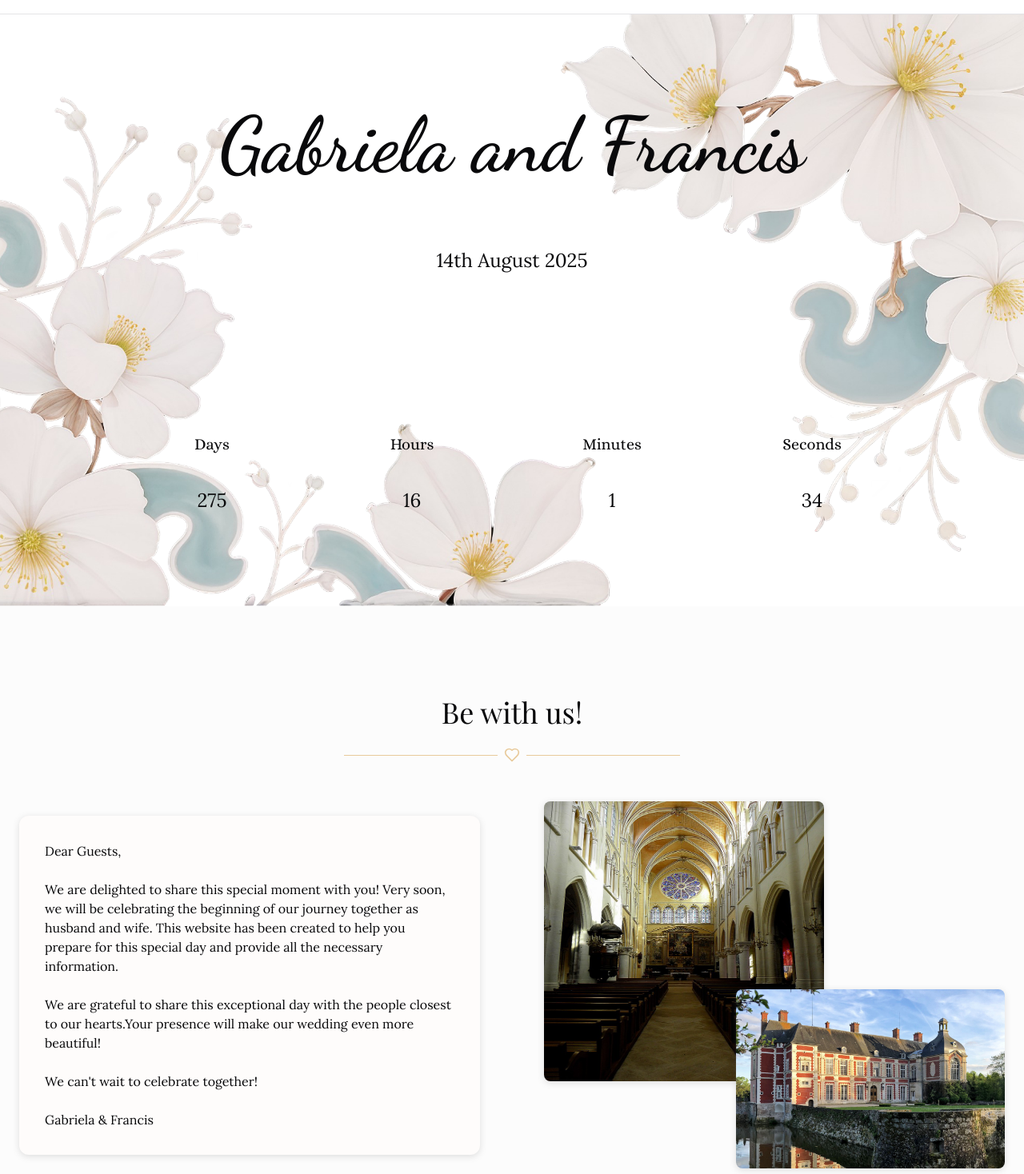
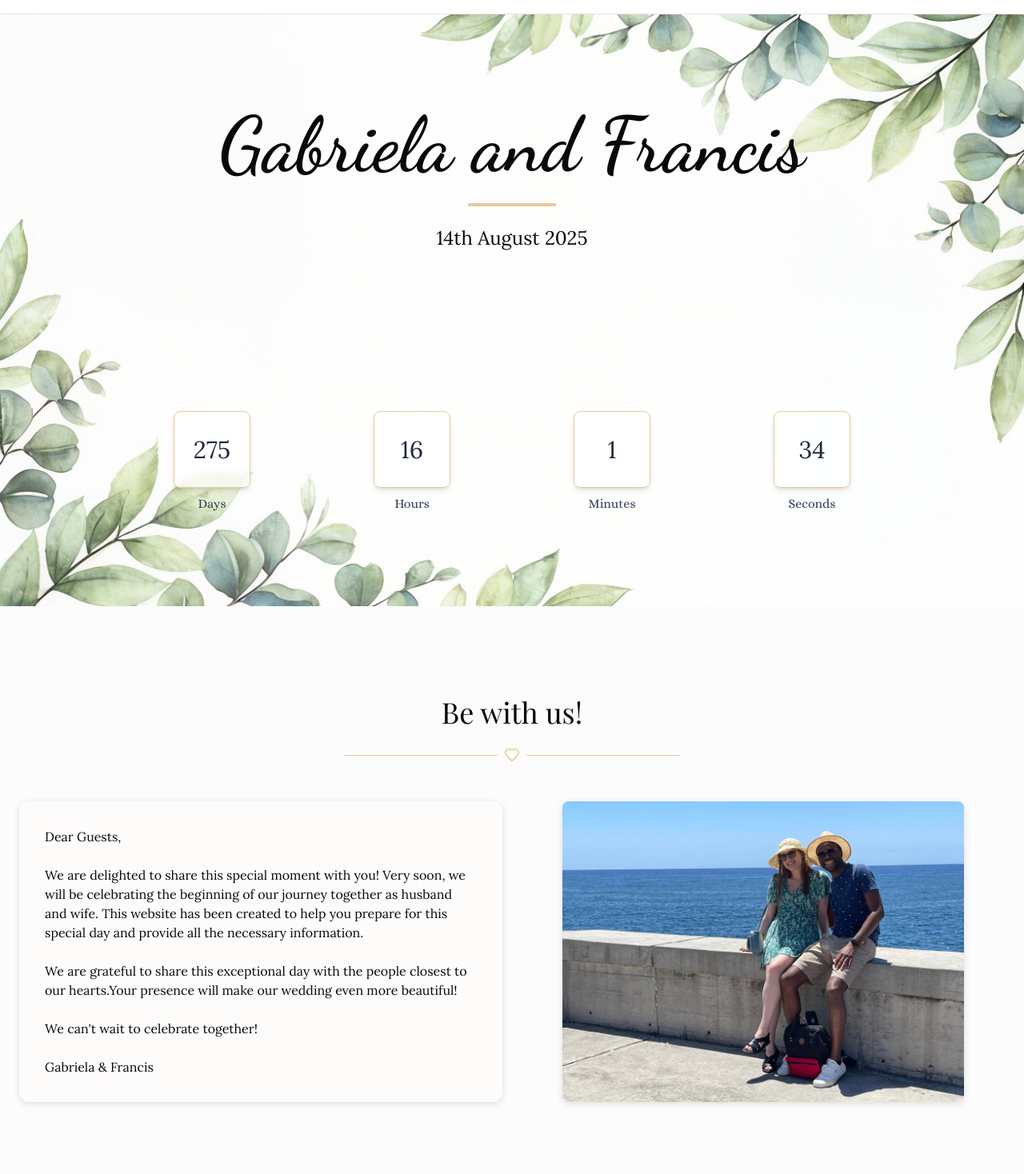
Before and after one commit to preludium/wedding, a React (Vite) app: page / in a window 1280 px wide. Shown: the part 42-1510 px from the top of the page at 80% size. Built offline with nearby package versions, Linux system fonts and the light colour scheme.

Commit message:
Replace background image

```diff
--- a/src/sections/Questionnaire.tsx
+++ b/src/sections/Questionnaire.tsx
@@ -93,7 +93,7 @@ export const Questionnaire = () => {
         </div>
         <Form {...form}>
           <form
-            className="flex flex-col gap-8 md:min-w-[900px] p-10 rounded-xl shadow-around-sm text-start bg-secondary"
+            className="flex flex-col gap-8 md:min-w-[900px] p-6 rounded-xl shadow-around-sm text-start bg-secondary"
             onSubmit={form.handleSubmit(sendEmail)}>
             <div
               className={cn("grid md:grid-cols-2 gap-8", {
--- a/src/sections/Welcome.tsx
+++ b/src/sections/Welcome.tsx
@@ -2,8 +2,7 @@ import { cn } from "@/lib/utils";
 import { useTranslation } from "@/translations/useTranslation";
 import { DateTime } from "luxon";
 import { useEffect, useState } from "react";
-import churchUrl from "@/assets/church.png";
-import castleUrl from "@/assets/castle.png";
+import photo from "@/assets/gabi_francis.jpg";
 import { Heart } from "lucide-react";
 
 const weddingDate = DateTime.fromObject({
@@ -13,6 +12,21 @@ const weddingDate = DateTime.fromObject({
   hour: 14,
 });
 const dateDiff = weddingDate.diffNow(["days", "hours", "minutes", "seconds"]);
+
+function CountdownItem({ value, label }: { value: number; label: string }) {
+  return (
+    <div className="flex flex-col items-center">
+      <div className="bg-white/70 backdrop-blur-sm border border-[#e8ca9b] rounded-lg shadow-md w-20 h-20 md:w-24 md:h-24 flex items-center justify-center">
+        <span className="text-2xl md:text-3xl font-medium text-slate-800">
+          {Math.round(value)}
+        </span>
+      </div>
+      <span className="mt-2 font-alice text-sm md:text-base text-slate-700">
+        {label}
+      </span>
+    </div>
+  );
+}
 
 export const Welcome = () => {
   const { t } = useTranslation();
@@ -31,22 +45,28 @@ export const Welcome = () => {
   const countDown = (
     <div className="flex w-full justify-center">
       <div className="flex flex-col w-1/4 max-w-[250px] gap-10 text-xl">
-        <span className="font-alice">{t("common.days")}</span>
-        <span className="text-2xl">{Math.max(0, diff.days)}</span>
+        <CountdownItem
+          value={Math.max(0, diff.days)}
+          label={t("common.days")}
+        />
       </div>
       <div className="flex flex-col w-1/4 max-w-[250px] gap-10 text-xl">
-        <span className="font-alice">{t("common.hours")}</span>
-        <span className="text-2xl">{Math.max(0, diff.hours)}</span>
+        <CountdownItem
+          value={Math.max(0, diff.hours)}
+          label={t("common.hours")}
+        />
       </div>
       <div className="flex flex-col w-1/4 max-w-[250px] gap-10 text-xl">
-        <span className="font-alice">{t("common.minutes")}</span>
-        <span className="text-2xl">{Math.max(0, diff.minutes)}</span>
+        <CountdownItem
+          value={Math.max(0, diff.minutes)}
+          label={t("common.minutes")}
+        />
       </div>
       <div className="flex flex-col w-1/4 max-w-[250px] gap-10 text-xl">
-        <span className="font-alice">{t("common.seconds")}</span>
-        <span className="text-2xl">
-          {Math.max(0, Math.round(diff.seconds))}
-        </span>
+        <CountdownItem
+          value={Math.max(0, diff.seconds)}
+          label={t("common.seconds")}
+        />
       </div>
     </div>
   );
@@ -55,13 +75,19 @@ export const Welcome = () => {
     <>
       <section
         className={cn(
-          "section relative flex items-center bg-background-2-flowers bg-cover bg-no-repeat md:bg-center"
+          "section relative flex items-center bg-background-3-flowers bg-cover bg-no-repeat md:bg-center"
         )}>
         <div className="container flex flex-col items-center justify-center gap-[200px] text-center">
-          <div className="flex flex-col items-center gap-20">
-            <h2 className="font-dancingScript text-6xl md:text-8xl">
+          <div className="flex flex-col items-center gap-6">
+            <h1 className="font-dancingScript text-6xl md:text-8xl -md:hidden">
               {`Gabriela ${t("common.and")} Francis`}
-            </h2>
+            </h1>
+            <h1 className="font-dancingScript text-6xl md:text-8xl md:hidden">
+              Gabriela<br/>
+              {t("common.and")}<br/>
+              Francis
+            </h1>
+            <div className="-md:w-[40%] md:w-[15%] h-1 bg-[#e8ca9b]"></div>
             <h3 className="text-2xl">{t("common.date")}</h3>
           </div>
           {countDown}
@@ -79,32 +105,18 @@ export const Welcome = () => {
             <div className="h-[1px] bg-[#e8ca9b] md:w-[15%] -md:w-[25%]"></div>
           </div>
         </div>
-        <div className="container grid grid-cols-2 items-center -md:grid-cols-1 -md:gap-8 md:gap-20">
+        <div className="container grid grid-cols-2 items-center -md:grid-cols-1 gap-6">
           <div className="flex flex-col gap-6 shadow-around-sm p-8 rounded-xl bg-secondary h-fit">
             <p>{t("welcome.heading")}</p>
             <p>{t("welcome.p1")}</p>
-            {/* <p>{t("welcome.hereYouWillFind")}</p>
-            <ol>
-              <li dangerouslySetInnerHTML={{ __html: t("welcome.bullet1") }} />
-              <li dangerouslySetInnerHTML={{ __html: t("welcome.bullet2") }} />
-              <li dangerouslySetInnerHTML={{ __html: t("welcome.bullet3") }} />
-              <li dangerouslySetInnerHTML={{ __html: t("welcome.bullet4") }} />
-              <li dangerouslySetInnerHTML={{ __html: t("welcome.bullet5") }} />
-            </ol> */}
             <p>{t("welcome.p2")}</p>
             <p>{t("welcome.greeting")}</p>
             <p>Gabriela & Francis</p>
           </div>
-          <div className="relative grid grid-cols-12">
-            <img
-              src={churchUrl}
-              className="aspect-square w-[350px] row-start-1 col-start-1 col-span-8 rounded-lg shadow-around-sm"
+          <div className='flex justify-center'>
+            <img src={photo} className="aspect-[4/3] max-h-[376px] rounded-lg shadow-around-sm"
             />
-            <img
-              src={castleUrl}
-              className="aspect-[3/2] w-[400px] mt-[70%] row-start-1 col-start-6 col-span-7 rounded-lg shadow-around-sm"
-            />
-          </div>
+            </div>
         </div>
       </section>
     </>
--- a/tailwind.config.js
+++ b/tailwind.config.js
@@ -87,6 +87,7 @@ module.exports = {
         'hero-top': "url('assets/hero-top-background.png')",
         'background-flowers': "url('assets/background.png')",
         'background-2-flowers': "url('assets/background-2.png')",
+        'background-3-flowers': "url('assets/background-3.png')",
       },
       borderRadius: {
         lg: "var(--radius)",
```
Also changed, not shown: src/assets/background-3.png (added), src/assets/gabi_francis.jpg (added).
